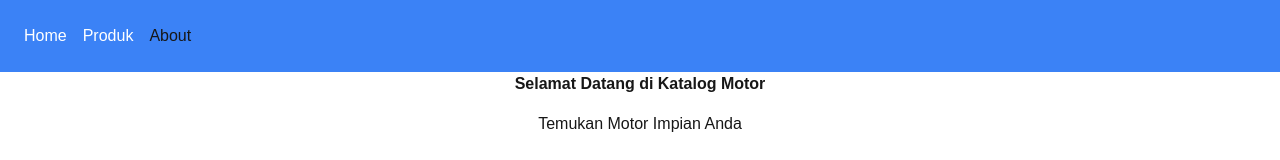
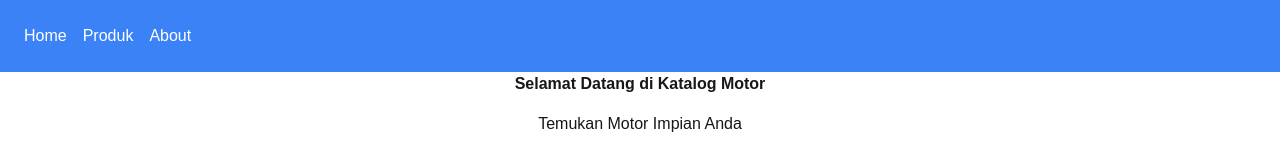
Before and after one commit to TriSasongko/GALACTRI, a Next.js app: page / in a window 1280 px wide. Shown: the top 160 px of the page. Built offline with nearby package versions, Linux system fonts and the light colour scheme.

Commit message:
tri: Memperbarui link navigasi About

```diff
--- a/app/layout.tsx
+++ b/app/layout.tsx
@@ -19,13 +19,21 @@ export default function RootLayout({
         <nav className="bg-blue-500 p-6">
           <div className="flex gap-4">
             {/* Link navigasi antar halaman*/}
-          <Link href="/" className="text-white hover:text-gray-200">
+            <Link href="/" className="text-white hover:text-gray-200">
               Home
             </Link>
-            <Link href="./modules/produk" className="text-white hover:text-gray-200">
-                Produk
-              </Link>
-            <span>About</span>
+            <Link
+              href="./modules/produk"
+              className="text-white hover:text-gray-200"
+            >
+              Produk
+            </Link>
+            <Link
+              href="/modules/about"
+              className="text-white hover:text-gray-200"
+            >
+              About
+            </Link>
           </div>
         </nav>
         {children}
```
Also changed, not shown: 1 other file (tests, documents, lock files or other folders).
